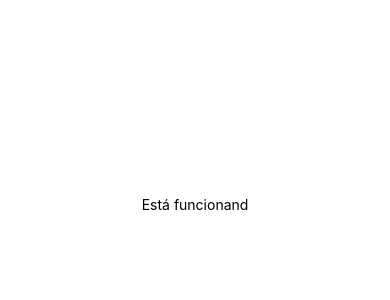
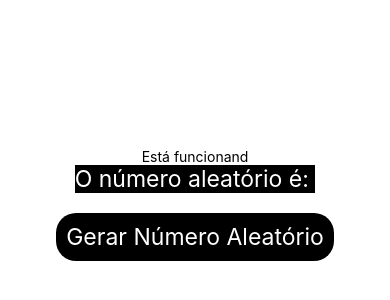
Before and after one commit to pedroooluiz/Projeto-React-Native, a React Native app: screen / in a window 390 px wide. Shown: the part 218-518 px from the top of the page. Built offline with nearby package versions, Linux system fonts and the light colour scheme.

Commit message:
Update App.js

```diff
--- a/App.js
+++ b/App.js
@@ -1,6 +1,7 @@
 import { StatusBar } from 'expo-status-bar';
 import { StyleSheet, Text, View, Image } from 'react-native';
 import Cabecalho from './components/Cabecalho';
+import NumAleatorio from './components/NumAleatorio';
 //São os imports coisas normais
 
 export default function App() {
@@ -11,6 +12,7 @@ export default function App() {
       <Cabecalho min="30" max="20"/>
       <View style={styles.container}>
         <Text>Está funcionand</Text>
+        <NumAleatorio valorMinimo={10} valorMaximo={100} />
       </View>
     </>
   );
```
